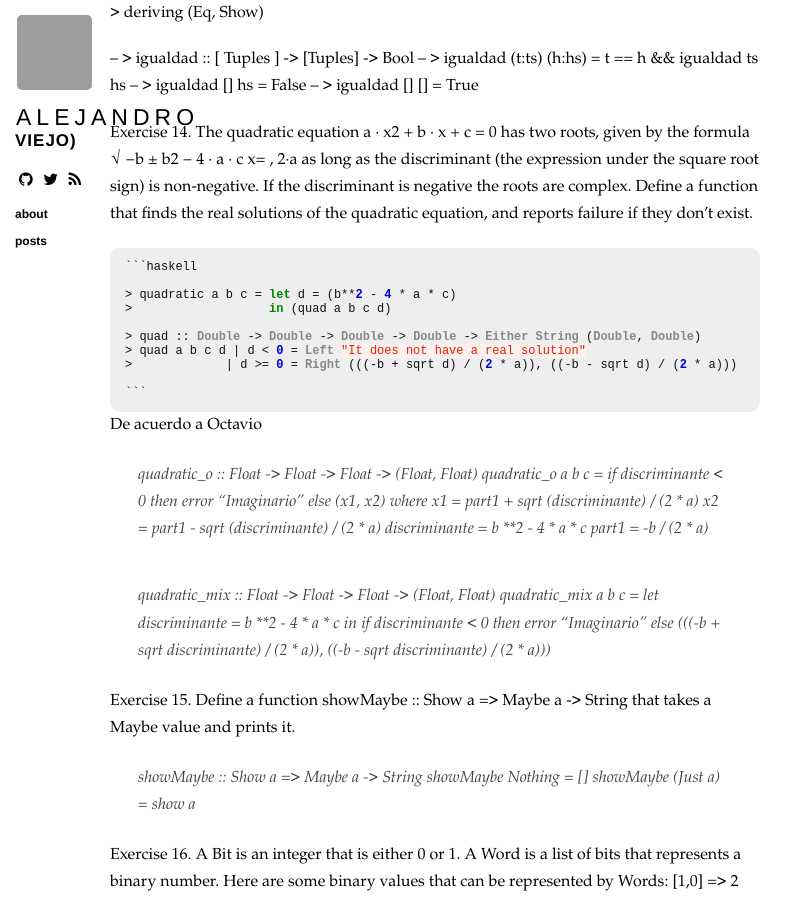
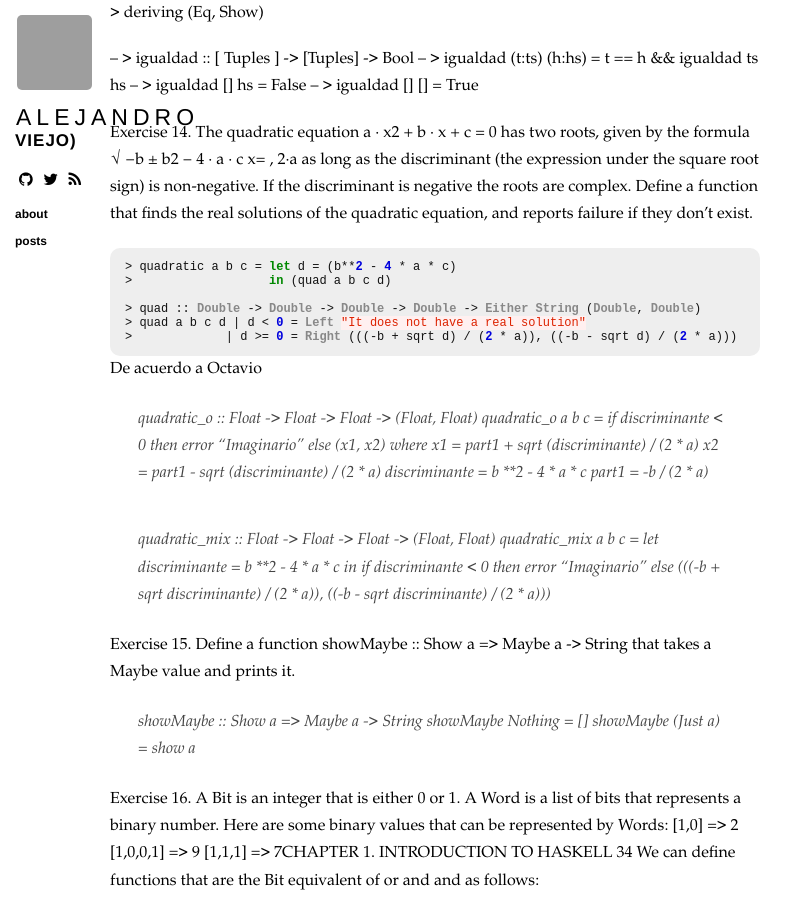
Before and after one commit to holman/left, a Jekyll site: the page built from _posts/2013-09-05-SolutionsToCh01.md, in a window 1280 px wide and 900 px high, scrolled down 320 px. Shown: the whole window, without its empty margins (0-808 px from the left). Built offline with Jekyll 4.4.1, drawn with Linux system fonts in a browser that asks for light colours; nearby versions of some CDN libraries; Markdown is read by kramdown in place of the engine named in the settings; comment, search, counter and statistics services are not loaded; grey boxes are pictures that could not be loaded.

Commit message:
gated code

````diff
--- a/_posts/2013-09-05-SolutionsToCh01.md
+++ b/_posts/2013-09-05-SolutionsToCh01.md
@@ -40,7 +40,6 @@ Define a function that finds the real solutions of the quadratic equation,
 and reports failure if they don’t exist.
 
 {% highlight haskell %}
-```haskell
 
 > quadratic a b c = let d = (b**2 - 4 * a * c)
 >                   in (quad a b c d)
@@ -49,7 +48,6 @@ and reports failure if they don’t exist.
 > quad a b c d | d < 0 = Left "It does not have a real solution"
 >             | d >= 0 = Right (((-b + sqrt d) / (2 * a)), ((-b - sqrt d) / (2 * a)))
 
-```
 {% endhighlight %}
 
 De acuerdo a Octavio
````
